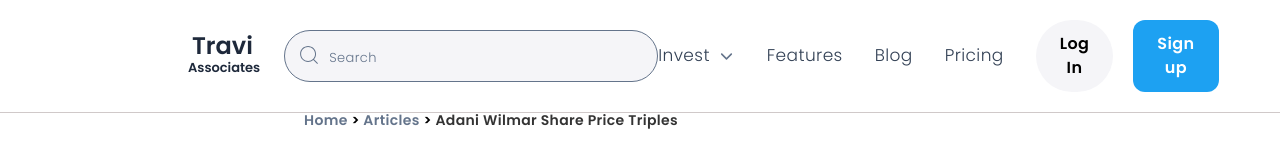
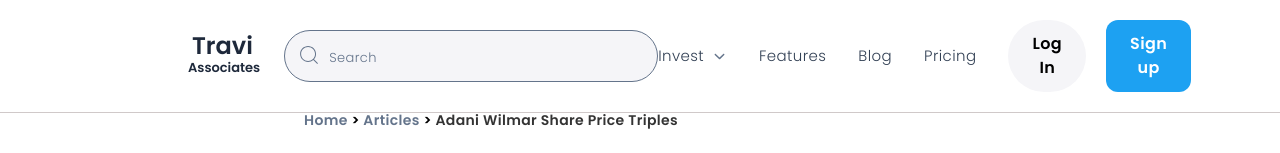
Before and after one commit to shrix1/navbarui, a React (Vite) app: page / in a window 1280 px wide. Shown: the top 153 px of the page. Built offline with nearby package versions, Linux system fonts and the light colour scheme.

Commit message:
menu animation fixed

```diff
--- a/src/Navbar.tsx
+++ b/src/Navbar.tsx
@@ -20,7 +20,7 @@ const Navbar: React.FC = () => {
 
   return (
     <>
-      <nav className={`navbar fixed w-full bg-white`}>
+      <nav className="navbar">
         <section className="nav-container">
           {/* title and search */}
           <div className="main-container">
@@ -53,7 +53,7 @@ const Navbar: React.FC = () => {
           </div>
 
           {/* list of nav items */}
-          <div className={` ${click ? "block" : "hidden"}  lg:block `}>
+          <div className={` ${click ? "block" : ""}  lg:block `}>
             <ul
               className={`nav-ullist ${
                 click ? "translate-x-0" : "translate-x-full"
--- a/src/index.css
+++ b/src/index.css
@@ -4,11 +4,11 @@
 @tailwind utilities;
 
 .navbar {
-  @apply border-b border-b-[#b1a6a69a] p-5 flex justify-around items-center;
+  @apply border-b fixed w-full bg-white border-b-[#b1a6a69a] p-5 flex justify-around items-center;
 }
 
 .nav-container {
-  @apply flex lg:justify-around items-center lg:w-[70vw] w-[100vw] justify-center;
+  @apply flex lg:justify-around items-center lg:w-[70vw] w-[100vw] justify-evenly;
 }
 
 .main-container {
@@ -30,17 +30,17 @@
 
 .nav-ullist {
   @apply flex  lg:items-center lg:flex-row lg:gap-8 font-medium text-black tracking-wide
-     left-0 flex-col top-[80px] p-4 w-full lg:static lg:border-0 lg:p-0 gap-4
-    bg-[#e7e4e4] lg:bg-transparent fixed transform lg:overflow-visible overflow-hidden
-    lg:translate-x-0 transition-all duration-200 h-full;
+  left-0 flex-col top-[80px] p-4 w-full lg:static lg:border-0 lg:p-0 gap-4
+ bg-[#e7e4e4] lg:bg-transparent fixed lg:overflow-visible overflow-hidden
+ lg:translate-x-0  transform h-full transition-transform duration-1000;
 }
 
 .dropdown-parent {
   @apply lg:relative px-6 bg-white py-6 rounded-lg lg:p-0 lg:rounded-none
- text-[18px] font-bold text-slate-700 lg:text-[17px] lg:font-normal cursor-pointer;
+ text-[18px] font-bold text-slate-700 lg:text-[15px] lg:font-normal cursor-pointer;
 }
 
 .list {
   @apply hover:text-tblue px-6 bg-white py-6 rounded-lg lg:p-0 lg:rounded-none
-    text-[18px] font-bold text-slate-700 lg:text-[17px] lg:font-normal;
+    text-[18px] font-bold text-slate-700 lg:text-[15px] lg:font-normal;
 }
```
